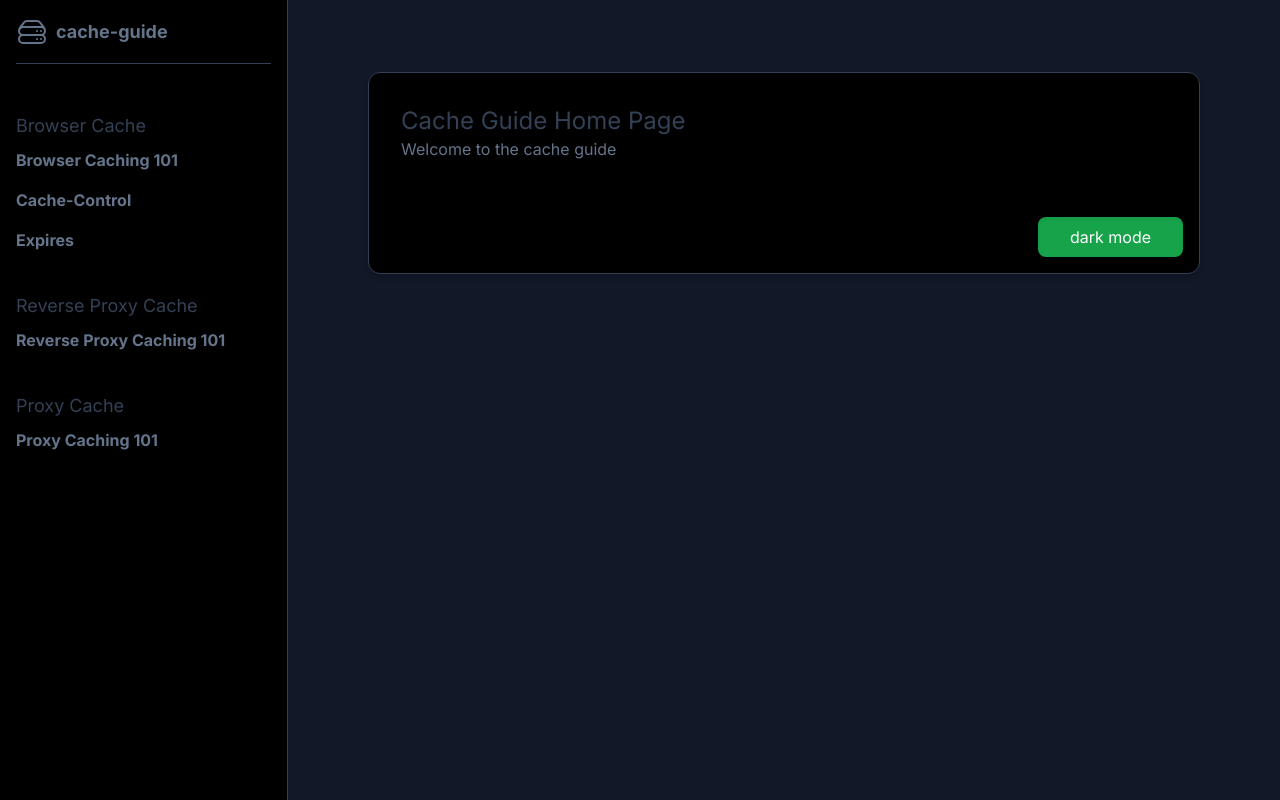
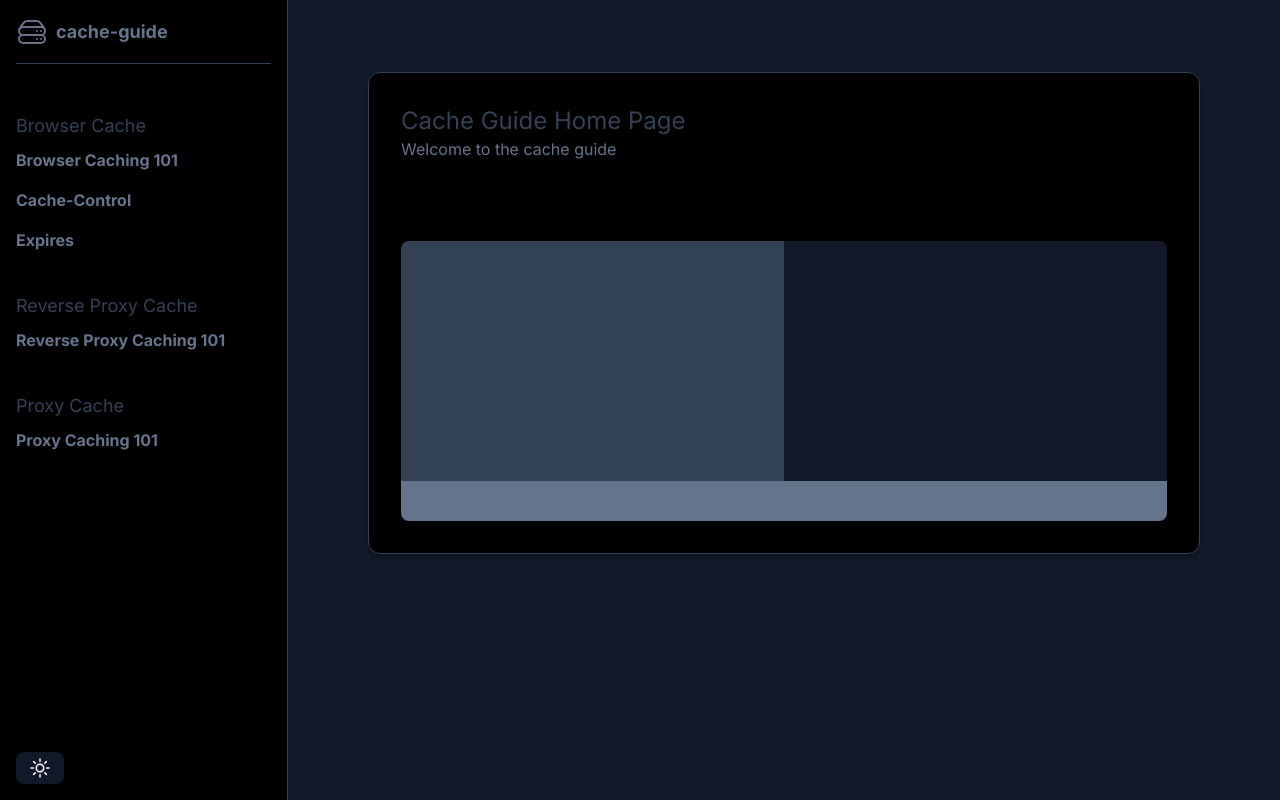
Before and after one commit to dev-cameron/cache-guide, a Next.js app: page / in a window 1280 px wide. Built offline with nearby package versions, Linux system fonts and the light colour scheme.

Commit message:
Cleaned up night mode toggle and moved to menu, began working on mobile-first VisualizerContainer for cache control directive visualization, added basic type for passing in anim details

```diff
--- a/src/app/page.tsx
+++ b/src/app/page.tsx
@@ -1,29 +1,14 @@
-'use client'
-import Image from 'next/image'
 import './globals.css'
-import { useState } from "react";
+import VisualizerContainer from '@/ui/VisualizerContainer'
 
 export default function Home() {
-  const [theme, setTheme] = useState('dark')
-
-  const toggleTheme = () => {
-    setTheme(theme === 'dark' ? 'light' : 'dark')
-    const html: HTMLHtmlElement | null = document.querySelector('html')
-    if (html){
-      html.className = theme;
-    }
-  }
 
   return (
     <div className="relative flex flex-column w-full p-8 transition-all duration-600">
-      <div>
+      <div className="w-full">
         <div className="text-2xl text-neutral"> Cache Guide Home Page</div>
         <div className="text-1xl text-neutral-contrast mb-20"> Welcome to the cache guide </div>
-        <button className="absolute bottom-4 right-4 rounded-lg shadow-inner bg-accent hover:bg-accent-2 text-white px-8 py-2"
-          onClick={()=>toggleTheme()}
-        >
-        {theme} mode
-        </button>
+        <VisualizerContainer />
       </div>
     </div>
   )
--- a/src/ui/MainNav.tsx
+++ b/src/ui/MainNav.tsx
@@ -7,6 +7,7 @@ import clsx from "clsx";
 
 export default function MainNav() {
   const [isOpen, setIsOpen] = useState(false);
+  const [theme, setTheme] = useState('light')
 
   const bodyItems = items.map((section) => {
     return (
@@ -25,6 +26,14 @@ export default function MainNav() {
     }
     </div>
   )});
+
+  const toggleTheme = () => {
+    setTheme(theme === 'light' ? 'dark' : 'light')
+    const html: HTMLHtmlElement | null = document.querySelector('html')
+    if (html){
+      html.className = theme;
+    }
+  }
 
   return (
     <div className="fixed top-0 flex flex-col w-full z-10
@@ -66,8 +75,24 @@ export default function MainNav() {
         {'fixed inset-x-0 bottom-0 top-20 mt-px bg-neutral-bg':isOpen,
         'hidden':!isOpen,
         })}>
+
         {bodyItems}
+
+        <button className="absolute bottom-4 left-4 rounded-lg shadow-inner bg-neutral-accent hover:bg-neutral text-white px-3 py-1"
+          onClick={()=>toggleTheme()}
+        >
+          { theme === 'light' ? (
+            <svg xmlns="http://www.w3.org/2000/svg" fill="none" viewBox="0 0 24 24" strokeWidth={1.5} stroke="currentColor" className="w-6 h-6">
+              <path strokeLinecap="round" strokeLinejoin="round" d="M12 3v2.25m6.364.386l-1.591 1.591M21 12h-2.25m-.386 6.364l-1.591-1.591M12 18.75V21m-4.773-4.227l-1.591 1.591M5.25 12H3m4.227-4.773L5.636 5.636M15.75 12a3.75 3.75 0 11-7.5 0 3.75 3.75 0 017.5 0z" />
+            </svg>
+          ) : (
+            <svg xmlns="http://www.w3.org/2000/svg" fill="none" viewBox="0 0 24 24" stroke-width="1.5" stroke="black" className="w-6 h-6">
+              <path stroke-linecap="round" stroke-linejoin="round" d="M21.752 15.002A9.718 9.718 0 0118 15.75c-5.385 0-9.75-4.365-9.75-9.75 0-1.33.266-2.597.748-3.752A9.753 9.753 0 003 11.25C3 16.635 7.365 21 12.75 21a9.753 9.753 0 009.002-5.998z" />
+            </svg>
+          )}
+        </button>
       </div>
+
 
     </div>
   )
--- /dev/null
+++ b/src/ui/VisualizerContainer.tsx
@@ -0,0 +1,17 @@
+interface VisualizerContainerProps {
+  children?: React.ReactNode;
+  directive?: String;
+  frames?: Array<{}>;
+}
+
+export default function VisualizerContainer( { children, directive, frames }: VisualizerContainerProps) {
+  return (
+    <div className="w-auto rounded-lg overflow-hidden">
+      <div className="flex flex-col w-auto lg:flex-row">
+        <div className="animBox flex h-60 w-full lg:w-1/2 bg-neutral"></div>
+        <div className="infoBox flex h-60 w-full lg:w-1/2 bg-neutral-accent"></div>
+      </div>
+      <div className="w-full h-10 bg-neutral-contrast"></div>
+    </div>
+  )
+}
```
